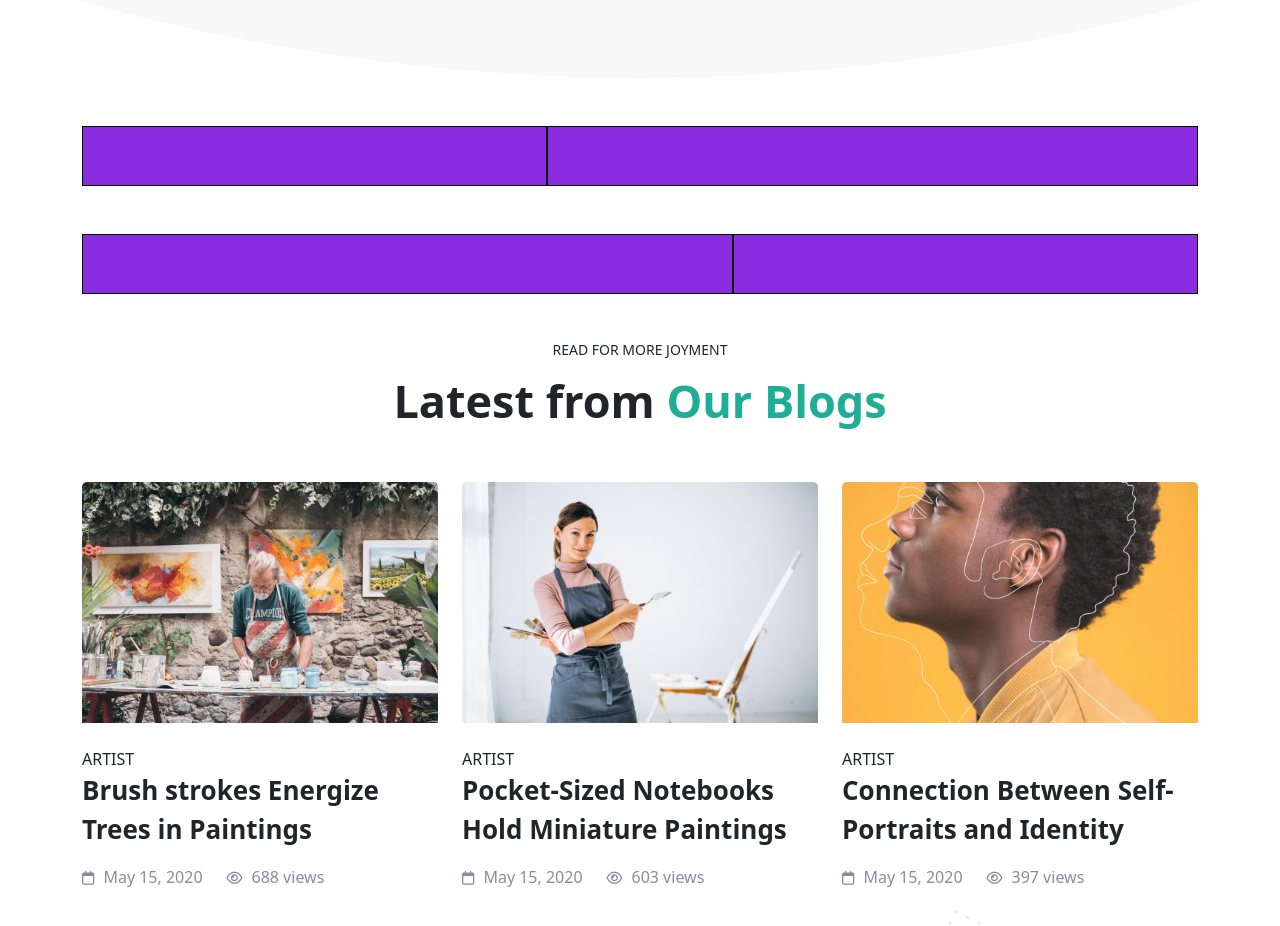
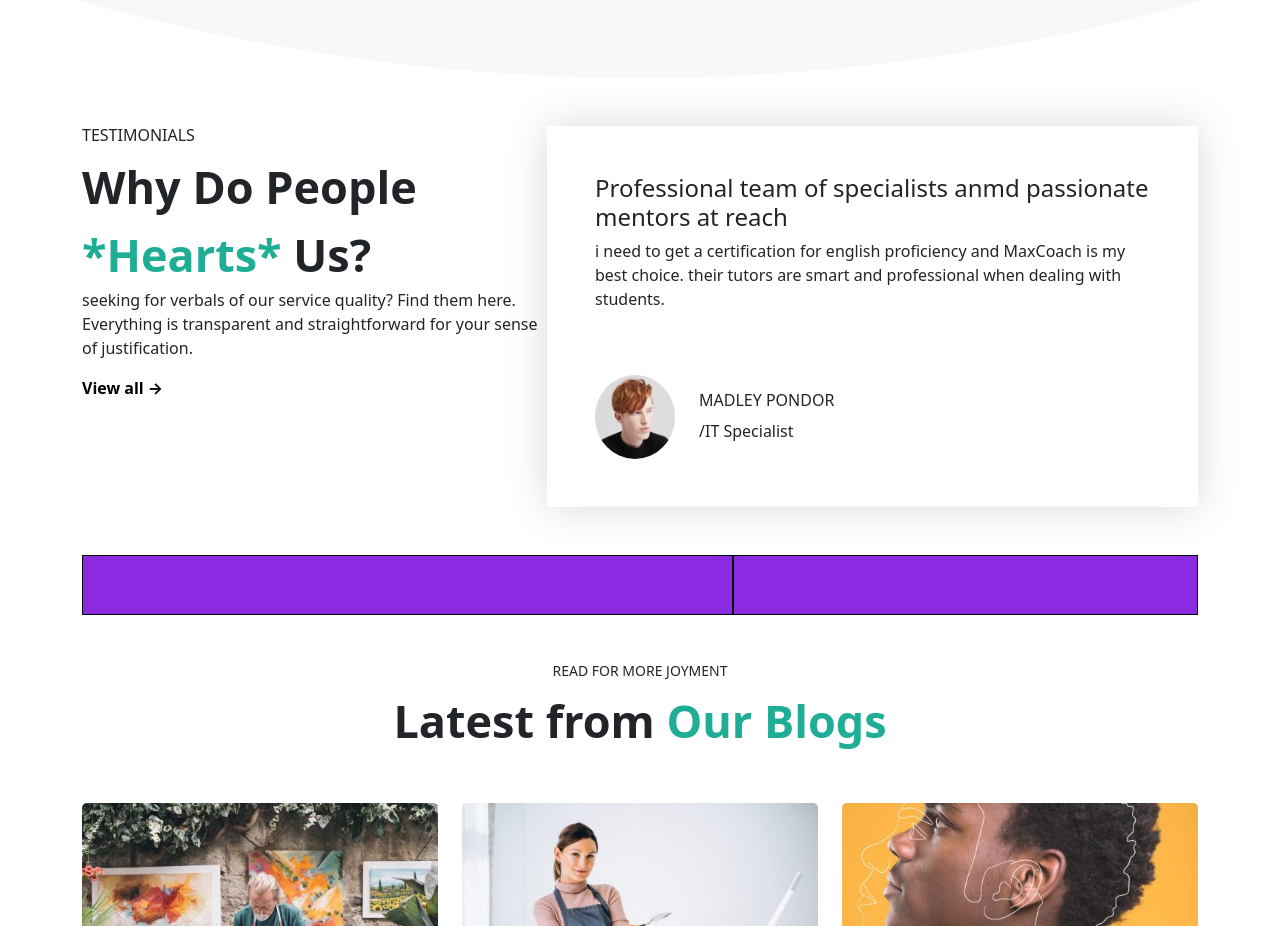
Before and after one commit to Andrearomeo04/proj-html-vuejs, a Vue app: page / in a window 1280 px wide. Shown: the part 3120-4046 px from the top of the page. Built offline with nearby package versions, Linux system fonts and the light colour scheme.

Commit message:
[UPD] added content to testimonial section

```diff
--- a/src/components/AppMain.vue
+++ b/src/components/AppMain.vue
@@ -125,16 +125,28 @@ export default {
             <svg xmlns="http://www.w3.org/2000/svg" viewBox="0 0 100 100" preserveAspectRatio="none" height="100"><path class="elementor-shape-fill" d="M0 0v100h100V0Q50 200 0 0"/></svg>
         </div>
 
+        <div class="bg-col-6">
 
             <!-- Testimonials section -->
             <section>
                 <div class="container mt-5">
                     <div class="row g-0">
                         <div class="col-5">
-                        <div class="content"></div>
+                            <h6>TESTIMONIALS</h6>
+                            <strong class="font-11">Why Do People <br> <span class="color-2 no-bold">*Hearts*</span> Us?</strong>
+                            <p>seeking for verbals of our service quality? Find them here. Everything is transparent and straightforward for your sense of justification.</p>
+                            <a href="#" class="text-decoration-none text-black"><strong>View all &#8594;</strong></a>
                         </div>
-                    <div class="col-7">
-                        <div class="content"></div>
+                        <div class="col-7 behind-text p-5">
+                            <h4>Professional team of specialists anmd passionate mentors at reach</h4>
+                            <p>i need to get a certification for english proficiency and MaxCoach is my best choice. their tutors are smart and professional when dealing with students.</p>
+                            <div class="d-flex pt-5">
+                                <img src="../assets/img/testimonial-avata-01.jpg" alt="" class="rounded-circle">
+                                <div class="pt-3 ps-4">
+                                    <h6>MADLEY PONDOR</h6>
+                                    <p>/IT Specialist</p>
+                                </div>
+                            </div>
                         </div>
                     </div>
                 </div>
@@ -153,6 +165,7 @@ export default {
                     </div>
                 </div>
             </section>
+        </div>
 
         <!-- latest from our blogs section -->
         <section>
@@ -274,6 +287,13 @@ export default {
         }
     }
 
+    .behind-text {
+        box-shadow: 0 0 40px rgba(0, 0, 0, 0.151);
+        img {
+            width: 80px;
+        }
+    }
+
     .col-8 {
         img:nth-child(2) {
             position: absolute;
```
Lines whose indentation alone changed are shown as unchanged.
